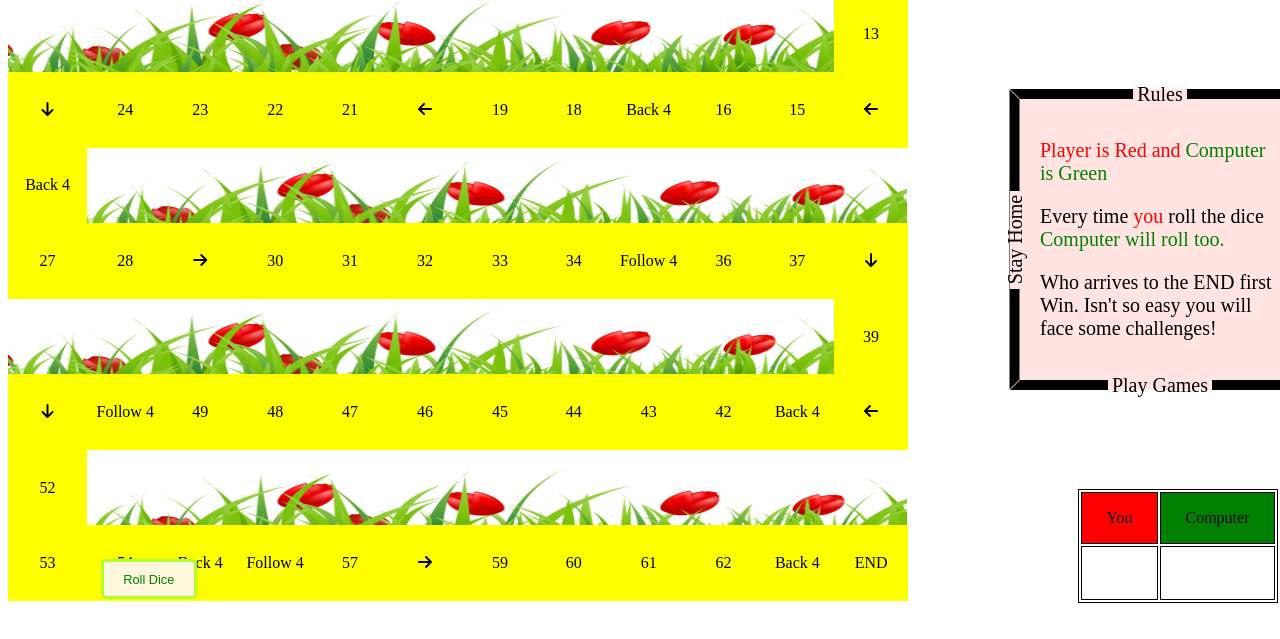
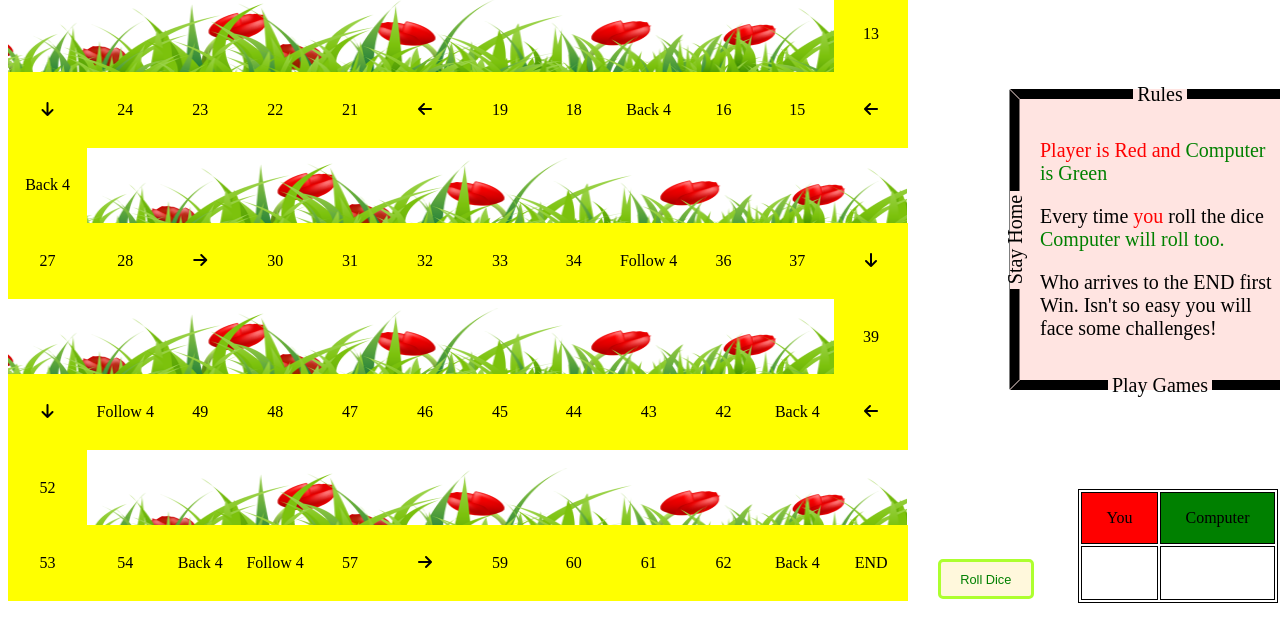
Before and after one commit to iararmsantos/boardgamejavascript, a plain HTML site: page index.html in a window 1280 px wide. Shown: the part 163-802 px from the top of the page. Drawn offline with Linux system fonts and the light colour scheme; a web font is replaced by a local one.

Commit message:
Button re-fixed

```diff
--- a/style.css
+++ b/style.css
@@ -107,7 +107,7 @@ body {
     border-radius: 5px;
     font-size: .8em;
     float: right;
-    margin-left: 93px;
+    margin-left: 930px;
     margin-top: 620px;
     width: auto;
     transition: all .5s;
```
